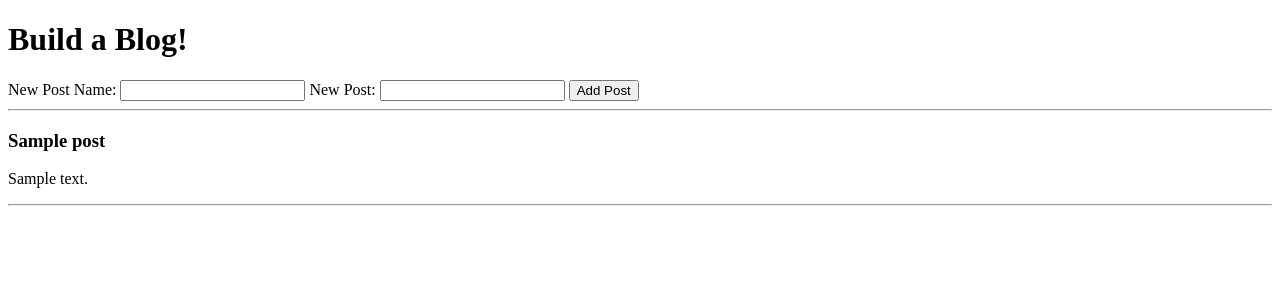
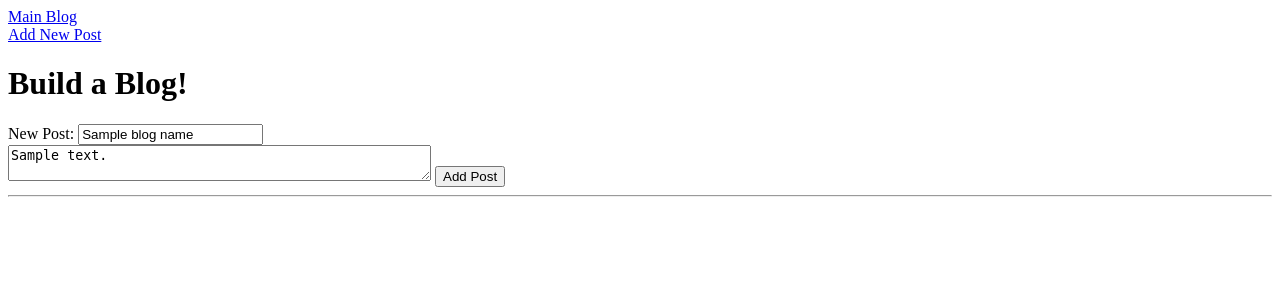
Before and after one commit to arielsarah/blogz, a Flask app: template templates/new-post.html in a window 1280 px wide. Shown: the top 300 px of the page. Run offline with Flask 2, Linux system fonts and the light colour scheme; tables that the repository leaves empty hold one stand-in row (values such as "Sample post"); the template is opened without the code that fills it: values that come from a table or form of the project are taken from there, most other values are stand-ins (such as "Sample title", 1, 10 or a date in 2020).

Commit message:
finish blog work

```diff
--- a/main.py
+++ b/main.py
@@ -22,24 +22,30 @@ class Blog_Post(db.Model):
 
 
 
-@app.route('/', methods=['POST', 'GET'])
-def index():
+@app.route('/blog', methods=['POST', 'GET'])
+def blog():
+
+    blog_posts = Blog_Post.query.all()
+    return render_template('blog.html', title="Build a Blog!", blog_posts=blog_posts)
 
 
+@app.route('/newpost', methods=['POST', 'GET'])
+def newpost():
     if request.method == 'POST':
         post_name = request.form['blog_post']
         post_body = request.form['blog_text']
+        if post_name == "":
+            flash("Please enter a Post Name")
+            return render_template('new-post.html', title="Build a Blog!", blog_text=post_body)
+        elif post_body == "":
+            flash("Please enter a Blog Post")
+            return render_template('new-post.html', title="Build a Blog!", blog_name=post_name)
         new_post = Blog_Post(post_name, post_body)
         db.session.add(new_post)
         db.session.commit()
+        return redirect('/blog')
 
-
-    blog_posts = Blog_Post.query.all()
-    return render_template('new-post.html', title="Build a Blog!",
-    blog_posts=blog_posts)
-
-
-
+    return render_template('new-post.html',title="Build a Blog!")
 
 if __name__ == '__main__':
     app.run()
--- a/templates/base.html
+++ b/templates/base.html
@@ -7,7 +7,12 @@
         </style>
     </head>
     <body>
-
+        <div>
+            <a href='/blog'>Main Blog</a href>
+        </div>
+        <div>
+            <a href='/newpost'>Add New Post</a href>
+        </div>
         {% with messages = get_flashed_messages(with_categories=True) %}
             <ul>
             {% for category,message in messages %}
--- a/templates/new-post.html
+++ b/templates/new-post.html
@@ -3,36 +3,16 @@
 {% block content %}
         <h1>Build a Blog!</h1>
         <form method='post'>
-            <label>
-                New Post Name:
-                <input type="text" name='blog_post' />
+            <label for="blog_post">
+                New Post:
+
             </label>
-            <label>
-                New Post:
-                <input type="textarea" name='blog_text' />
-            </label>
+            <input type="text" name='blog_post' value="{{blog_name}}" />
+            <br>
+                <textarea row="4" cols="50" name='blog_text'>{{blog_text}}</textarea>
             <input type="submit" value='Add Post' />
         </form>
 
         <hr />
 
-        {% if blog_posts|length == 0 %}
-        <p>No posts yet</p>
-        {% else %}
-
-            <div>
-                {% for blog_post in blog_posts %}
-                <h3>{{blog_post.name}}
-
-                </h3>
-                <p>{{blog_post.body}}
-
-                </p>
-                {% endfor %}
-            </div>
-
-        {% endif %}
-
-        <hr />
-
 {% endblock %}
```
Also changed, not shown: templates/blog.html (added, +25 -0 lines).
